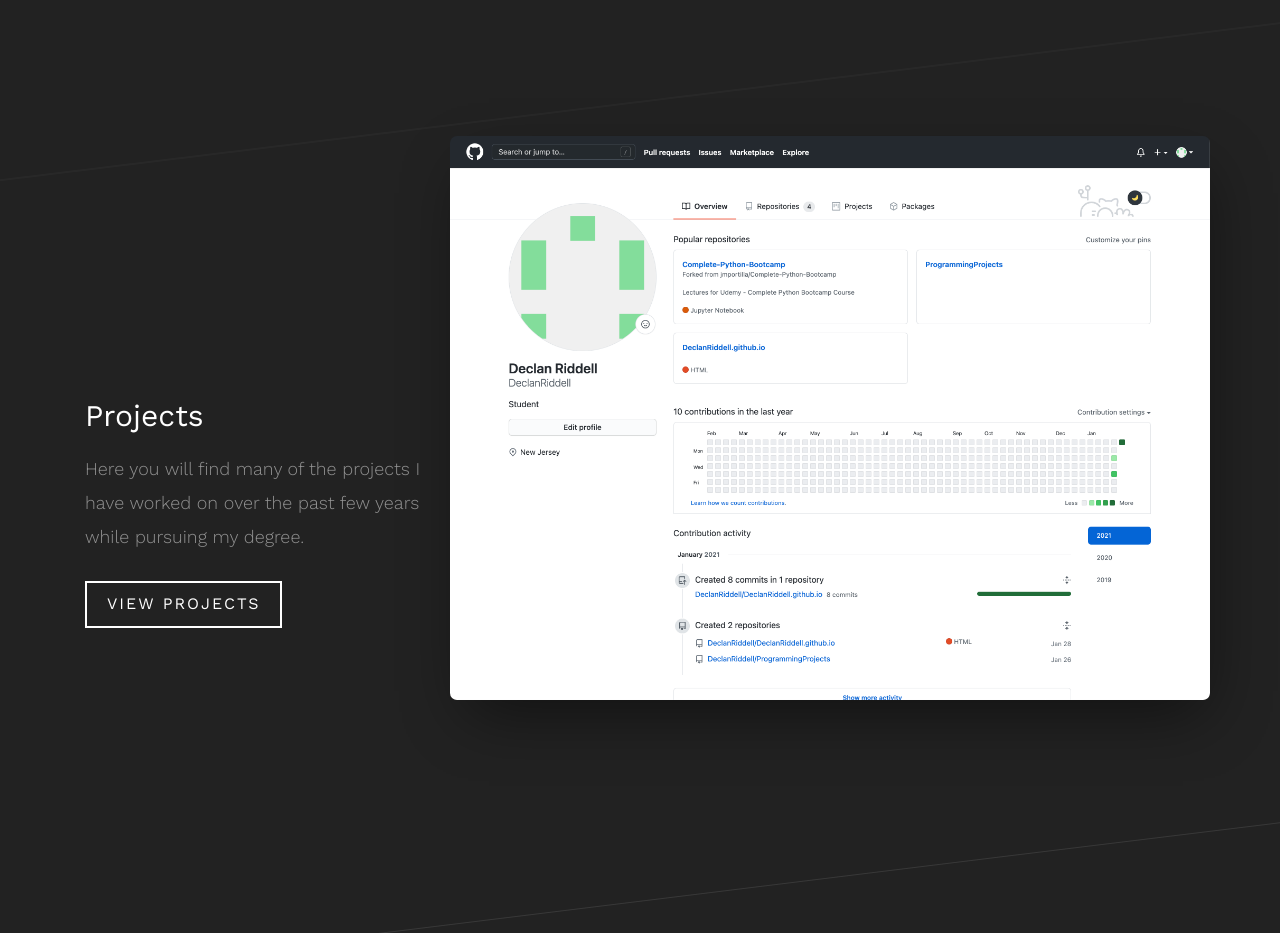
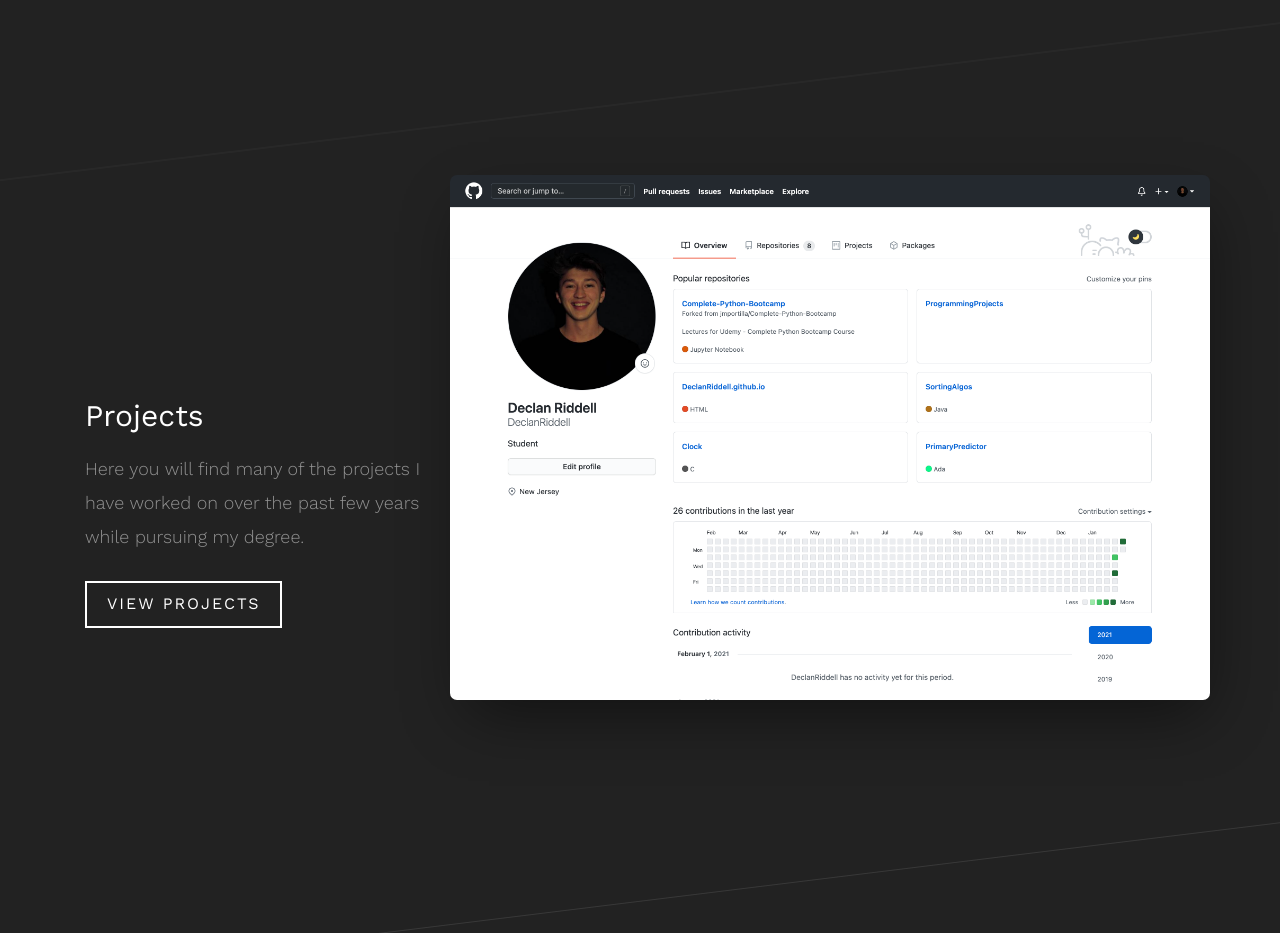
Before and after one commit to DeclanRiddell/DeclanRiddell.github.io, a plain HTML site: page index.html in a window 1280 px wide. Shown: the part 1500-2433 px from the top of the page. Drawn offline with nearby package versions, Linux system fonts and the light colour scheme; some packages are replaced by stand-ins of ours; no server answers; files whose address does not match are found by name; a web font is replaced by a local one.

Commit message:
updated the Github Screenshot

```diff
--- a/index.html
+++ b/index.html
@@ -152,7 +152,7 @@
 				<div class="fh5co-project-inner row">
 					<div class="fh5co-imgs col-md-8 col-md-push-4 animate-box">
 						<div class="img-holder-1 animate-box">
-							<img src="images/GithubSC.png" alt="Free HTML5 Bootstrap Template">
+							<img src="images/GitHub2.png" alt="Free HTML5 Bootstrap Template">
 						</div>
 					</div>
 					<div class="fh5co-text col-md-4 col-md-pull-8 animate-box">
```
Also changed, not shown: images/GitHub2.png (added).
